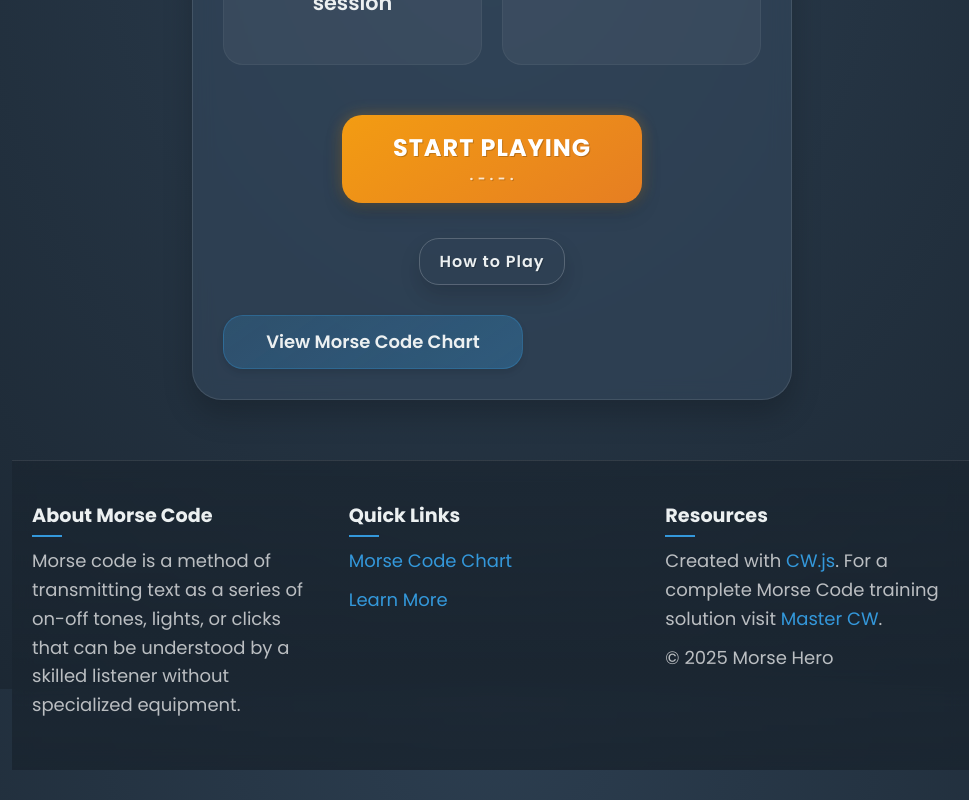
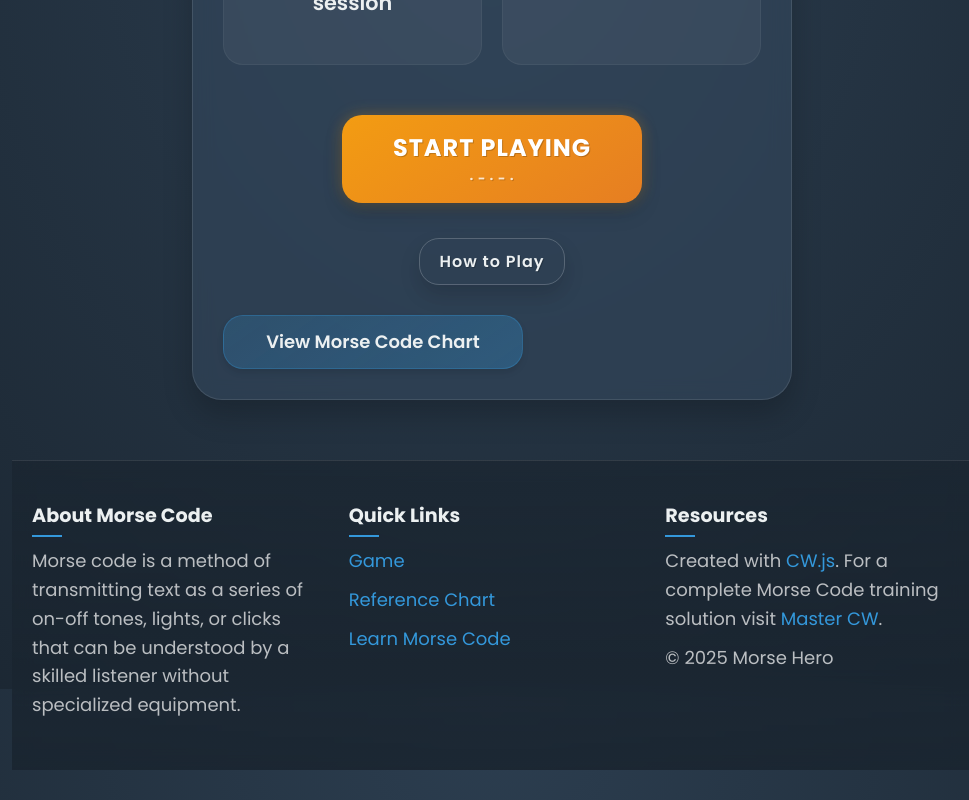
Before and after one commit to yuvadm/morsehero.com, a React (Vite) app: page / in a window 1280 px wide. Shown: the part 911-1711 px from the top of the page, without its empty margins (148-1117 px from the left). Built offline with nearby package versions, Linux system fonts and the light colour scheme.

Commit message:
Footer links

```diff
--- a/src/components/Footer.tsx
+++ b/src/components/Footer.tsx
@@ -17,13 +17,9 @@ const Footer: React.FC<FooterProps> = ({ currentPage = 'home' }) => {
           <div className="footer-section">
             <h3>Quick Links</h3>
             <ul>
-              {currentPage === 'chart' && (
-                <li><Link to="/">Morse Hero Game</Link></li>
-              )}
-              {currentPage === 'home' && (
-                <li><Link to="/chart">Morse Code Chart</Link></li>
-              )}
-              <li><a href="https://en.wikipedia.org/wiki/Morse_code" target="_blank" rel="noopener noreferrer">Learn More</a></li>
+              <li><Link to="/">Game</Link></li>
+              <li><Link to="/chart">Reference Chart</Link></li>
+              <li><Link to="https://www.mastercw.com">Learn Morse Code</Link></li>
             </ul>
           </div>
           <div className="footer-section">
```
